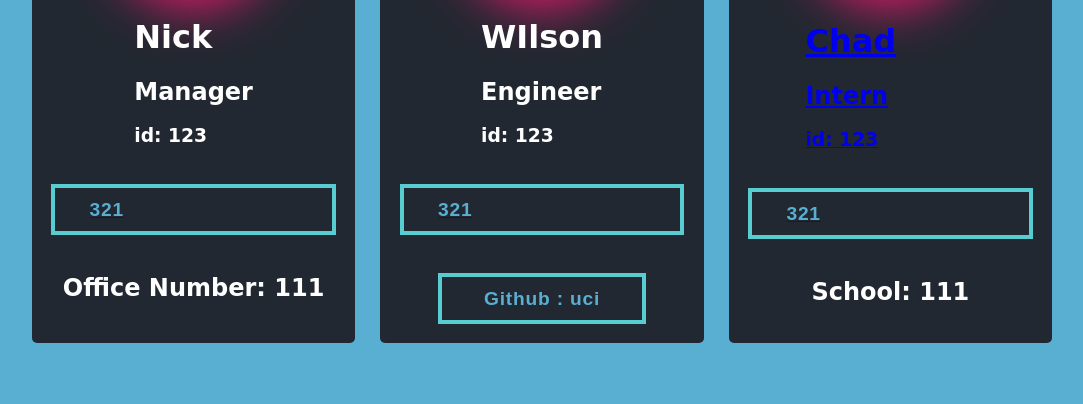
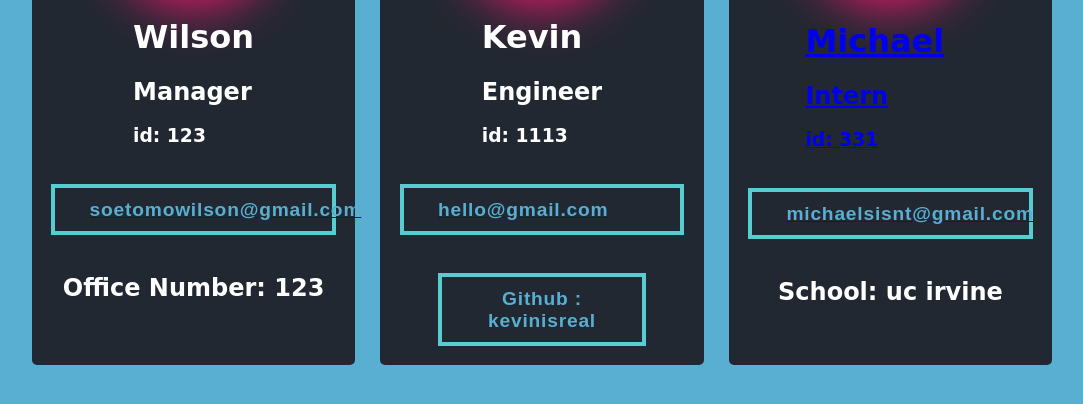
Before and after one commit to WilsonSoetomo/roleCreator, a website: page roleCreator.html in a window 1280 px wide. Shown: the part 214-618 px from the top of the page, without its empty margins (98-1181 px from the left). Drawn offline with Linux system fonts and the light colour scheme; a web font is replaced by a local one.

Commit message:
video tutorial

```diff
--- a/roleCreator.html
+++ b/roleCreator.html
@@ -19,17 +19,17 @@
       />
       <div class="details">
         <h1>
-          Nick
+          Wilson
         </h1>
         <h2>
           Manager
         </h2>
         <h3> id: 123</h3>
       </div>
-      <a href="mailto:321" target="_blank">
-        <div class="btn draw-border">321</div>
+      <a href="mailto:soetomowilson@gmail.com" target="_blank">
+        <div class="btn draw-border">soetomowilson@gmail.com</div>
       </a>
-      <h2>Office Number: 111</h2>
+      <h2>Office Number: 123</h2>
     </div>
 
     <div class="card">
@@ -40,17 +40,17 @@
       />
       <div class="details">
         <h1>
-          WIlson
+          Kevin
         </h1>
         <h2>
           Engineer
         </h2>
-        <h3> id: 123</h3>
+        <h3> id: 1113</h3>
       </div>
-      <a href="mailto:321" target="_blank">
-        <div class="btn draw-border">321</div>
+      <a href="mailto:hello@gmail.com" target="_blank">
+        <div class="btn draw-border">hello@gmail.com</div>
       </a>
-      <a href="https://github.com/uci" target="_blank""><button class="btn draw-border">Github : uci</button>
+      <a href="https://github.com/kevinisreal" target="_blank""><button class="btn draw-border">Github : kevinisreal</button>
     </div>
 
     <div class="card">
@@ -61,17 +61,17 @@
       />
       <div class="details">
         <h1>
-          Chad
+          Michael
         </h1>
         <h2>
           Intern
         </h2>
-        <h3> id: 123</h3>
+        <h3> id: 331</h3>
       </div>
-      <a href="mailto:321" target="_blank">
-        <div class="btn draw-border">321</div>
+      <a href="mailto:michaelsisnt@gmail.com" target="_blank">
+        <div class="btn draw-border">michaelsisnt@gmail.com</div>
       </a>
-      <h2>School: 111</h2>
+      <h2>School: uc irvine</h2>
     </div>
 
   </div>
```
Also changed, not shown: README.md.
